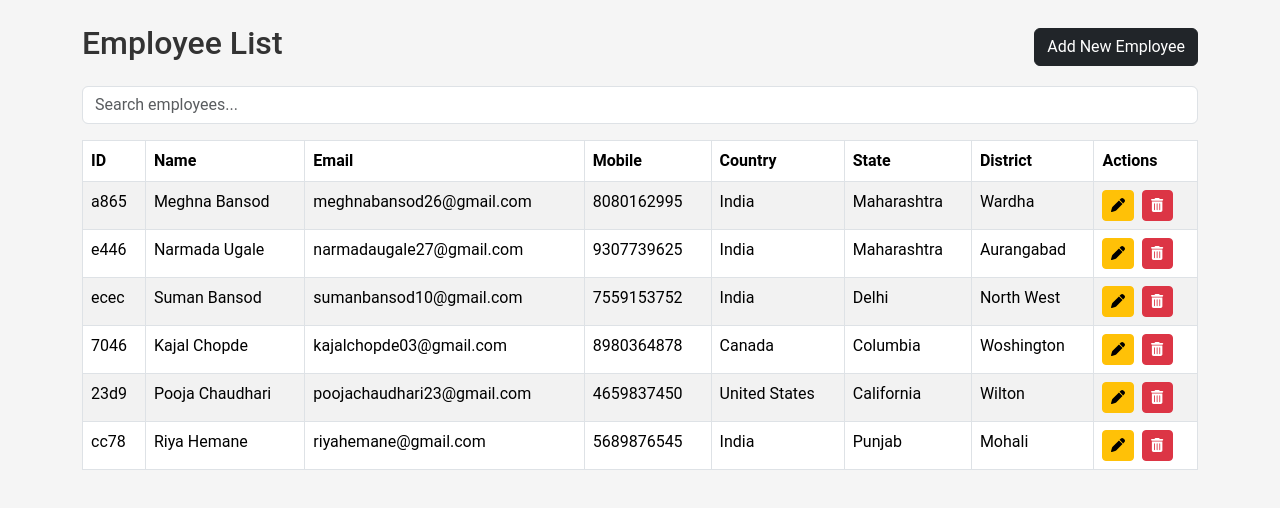
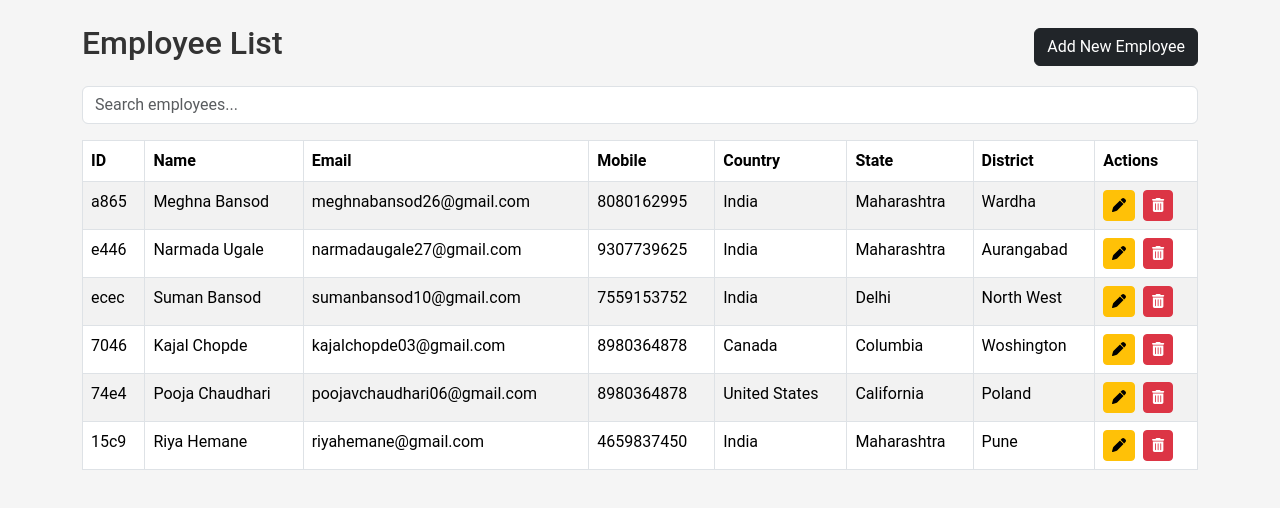
Before and after one commit to meghnabansod26/employee_management_react_app, a React (Create React App) app: page / in a window 1280 px wide. Shown: the top 508 px of the page. Built offline with nearby package versions, Linux system fonts and the light colour scheme; data requests are answered from the project's data file.

Commit message:
changes in multiple files

```diff
--- a/db.json
+++ b/db.json
@@ -37,22 +37,22 @@
       "district": "Woshington"
     },
     {
-      "id": "23d9",
+      "id": "74e4",
       "name": "Pooja Chaudhari",
-      "email": "poojachaudhari23@gmail.com",
-      "mobile": "4659837450",
+      "email": "poojavchaudhari06@gmail.com",
+      "mobile": "8980364878",
       "country": "United States",
       "state": "California",
-      "district": "Wilton"
+      "district": "Poland"
     },
     {
-      "id": "cc78",
+      "id": "15c9",
       "name": "Riya Hemane",
       "email": "riyahemane@gmail.com",
-      "mobile": "5689876545",
+      "mobile": "4659837450",
       "country": "India",
-      "state": "Punjab",
-      "district": "Mohali"
+      "state": "Maharashtra",
+      "district": "Pune"
     }
   ],
   "countries": [
--- a/src/components/EmployeeDetails.js
+++ b/src/components/EmployeeDetails.js
@@ -26,7 +26,7 @@ const EmployeeDetails = () => {
   if (loading) return <Spinner animation="border" />;
 
   return (
-    <Container className="my-4">
+    <Container className="my-4 ">
       <Row>
         <Col>
           <h2>Employee Details</h2>
@@ -40,18 +40,19 @@ const EmployeeDetails = () => {
           </div>
         </Col>
       </Row>
+
       <Row className="mt-4">
   <Col>
     <Link to={`/edit/${id}`}>
-            <Button variant="primary">Edit</Button>
+      <Button variant="primary" className="me-2">Edit</Button> {/* me-2 adds a small margin */}
     </Link>
-        </Col>
-        <Col className="text-end">
     <Link to="/">
       <Button variant="secondary">Back to List</Button>
     </Link>
   </Col>
 </Row>
+
+
     </Container>
   );
 };
--- a/src/components/Home.js
+++ b/src/components/Home.js
@@ -48,7 +48,8 @@ const Home = () => {
   };
 
   const filteredEmployees = employees.filter(employee =>
-    employee.name.toLowerCase().includes(searchTerm.toLowerCase())
+    employee.name.toLowerCase().includes(searchTerm.toLowerCase())||
+    employee.email.toLowerCase().includes(searchTerm.toLowerCase())
   );
 
   if (loading) return <Spinner animation="border" />;
@@ -109,7 +110,6 @@ const Home = () => {
         </tbody>
       </Table>
 
-      {/* Delete Confirmation Modal */}
       <Modal show={showDeleteModal} onHide={handleCloseDeleteModal}>
         <Modal.Header closeButton>
           <Modal.Title>Confirm Deletion</Modal.Title>
--- a/src/index.css
+++ b/src/index.css
@@ -1,4 +1,3 @@
-/* src/index.css */
 body, html, #root {
   margin: 0;
   padding: 0;
```
Also changed, not shown: src/App.js (+5 -6 lines), src/components/DeleteConfirmation.js (deleted, +0 -23 lines). Lines whose indentation alone changed are shown as unchanged.
